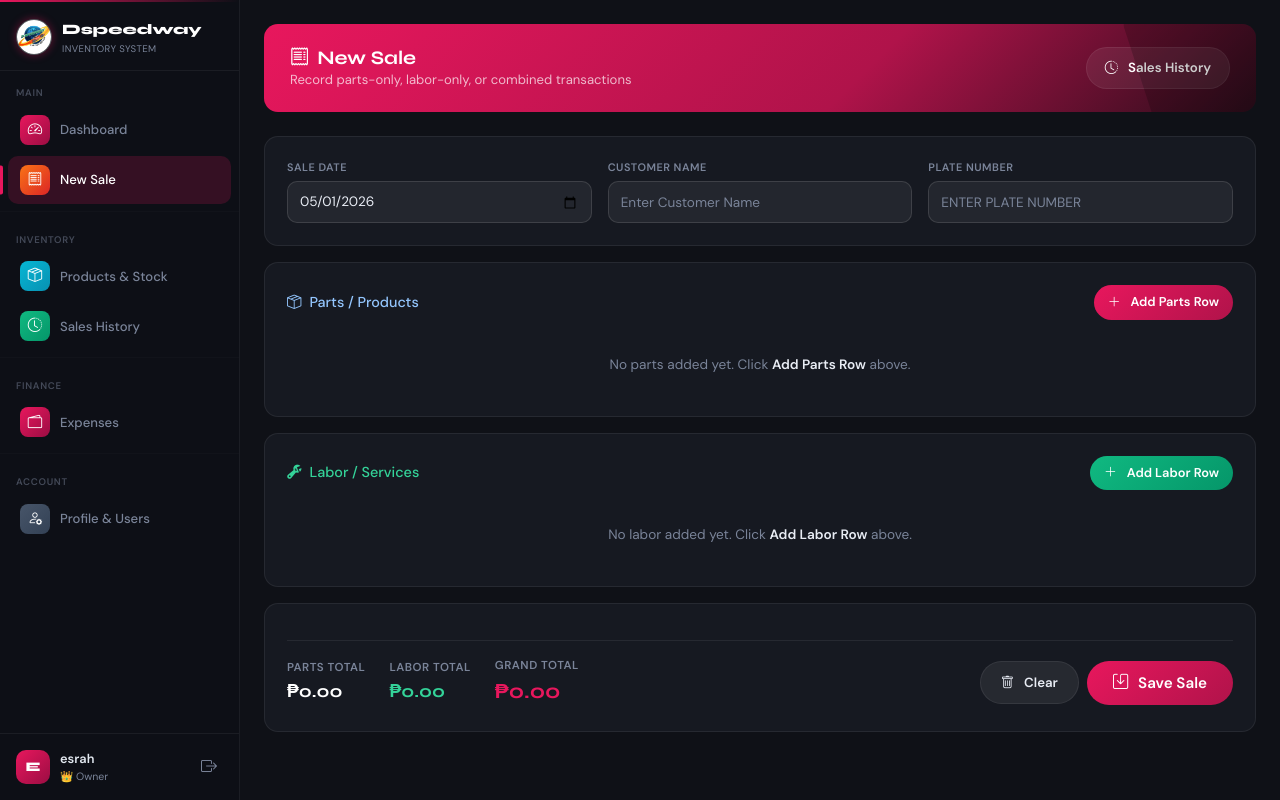
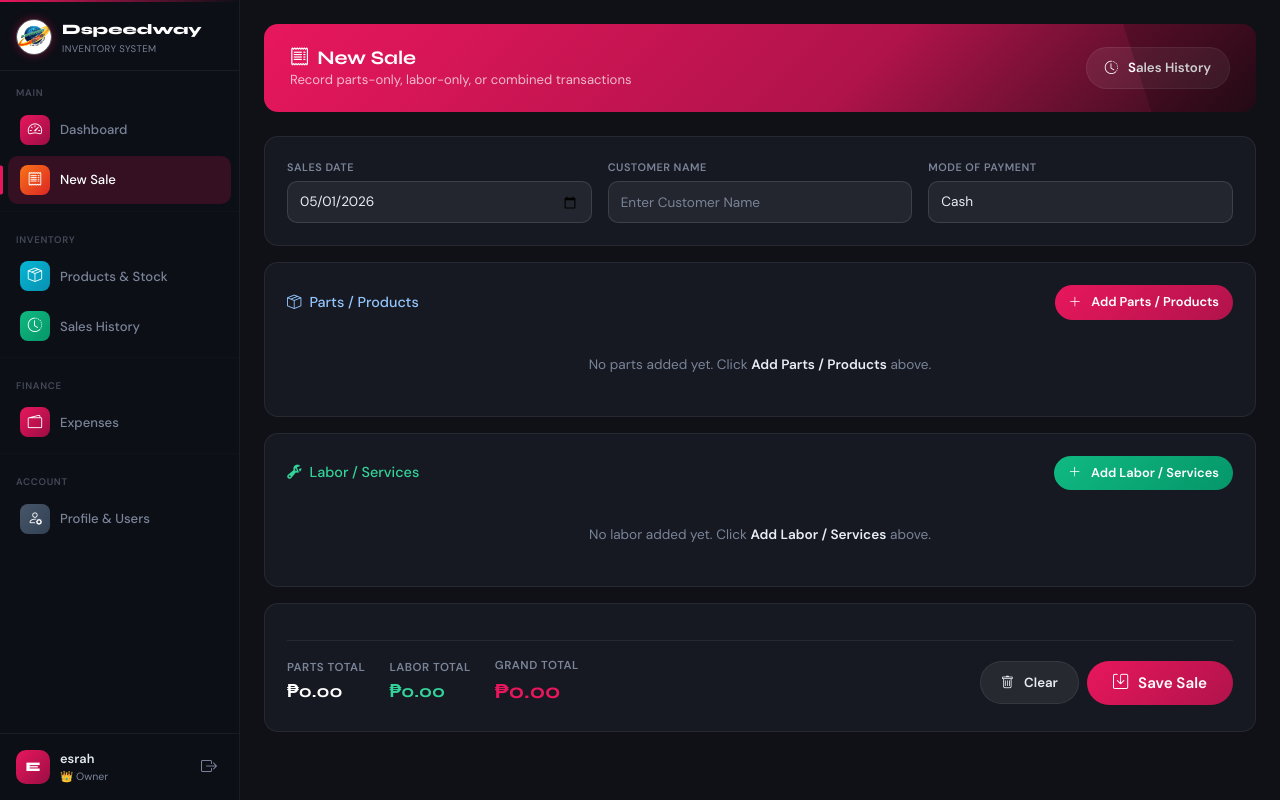
Before and after one commit to GroupKaya2/Inventory, a PHP site: page /sales.php in a window 1280 px wide. Run offline with PHP 8.4, Linux system fonts and the light colour scheme; a user stored in the database is signed in; data comes from the database, SQL or seed files in the repository; some libraries are stand-ins or nearby versions.

Commit message:
Changeees

```diff
--- a/inventory.php
+++ b/inventory.php
@@ -15,7 +15,7 @@ $isOwner    = ($_SESSION['role'] ?? 'manager') === 'owner';
 <head>
     <meta charset="UTF-8">
     <meta name="viewport" content="width=device-width, initial-scale=1.0">
-    <title>Inventory Dspeedway</title>
+    <title>Inventory DSpeedway</title>
     <link rel="preconnect" href="https://fonts.googleapis.com">
     <link href="https://fonts.googleapis.com/css2?family=Syne:wght@700;800&family=DM+Sans:wght@400;500;600&display=swap" rel="stylesheet">
     <link href="https://cdn.jsdelivr.net/npm/bootstrap@5.3.2/dist/css/bootstrap.min.css" rel="stylesheet">
@@ -76,7 +76,7 @@ $isOwner    = ($_SESSION['role'] ?? 'manager') === 'owner';
                     <div class="d-flex gap-2">
                         <?php if ($isOwner): ?>
                             <button class="btn-pink" data-bs-toggle="modal" data-bs-target="#addModal">
-                                <i class="bi bi-plus-lg"></i> Add Part
+                                <i class="bi bi-plus-lg"></i> Add New Product
                             </button>
                         <?php endif; ?>
                         <button class="btn-ghost" id="exportBtn">
@@ -100,7 +100,7 @@ $isOwner    = ($_SESSION['role'] ?? 'manager') === 'owner';
                                     <th>Description / Code</th>
                                     <th>Unit</th>
                                     <th>Cost</th>
-                                    <th>Price</th>
+                                    <th>Selling Price</th>
                                     <th>Margin</th>
                                     <th>Stock</th>
                                     <th>Actions</th>
--- a/login.php
+++ b/login.php
@@ -21,7 +21,7 @@ unset($_SESSION['error']);
 <head>
     <meta charset="UTF-8">
     <meta name="viewport" content="width=device-width, initial-scale=1.0">
-    <title>Login — Dispeedway</title>
+    <title>Login — DSpeedway</title>
     <link rel="preconnect" href="https://fonts.googleapis.com">
     <link href="https://fonts.googleapis.com/css2?family=Syne:wght@700;800&family=DM+Sans:wght@400;500;600&display=swap" rel="stylesheet">
     <link rel="stylesheet" href="https://cdn.jsdelivr.net/npm/bootstrap-icons@1.11.1/font/bootstrap-icons.css">
--- a/profile.php
+++ b/profile.php
@@ -303,7 +303,7 @@ $initials = substr($initials, 0, 2);
 
 <!-- Add Manager Modal -->
 <div class="modal fade" id="addManagerModal" tabindex="-1">
-    <div class="modal-dialog">
+    <div class="modal-dialog  modal-lg modal-dark">
         <div class="modal-content modal-dark">
             <div class="modal-header">
                 <h5 class="modal-title"><i class="bi bi-person-plus me-2"></i>Add Manager</h5>
--- a/sales.php
+++ b/sales.php
@@ -28,7 +28,7 @@ if ($r)
 <head>
     <meta charset="UTF-8">
     <meta name="viewport" content="width=device-width, initial-scale=1.0">
-    <title>New Sale Dispeedway</title>
+    <title>New Sale DSpeedway</title>
     <link rel="preconnect" href="https://fonts.googleapis.com">
     <link href="https://fonts.googleapis.com/css2?family=Syne:wght@700;800&family=DM+Sans:wght@400;500;600&display=swap"
         rel="stylesheet">
@@ -61,7 +61,7 @@ if ($r)
         <div class="sale-card mb-3">
             <div class="row g-3">
                 <div class="col-md-4">
-                    <label class="form-label" style="color:#7a8499;">Sale Date</label>
+                    <label class="form-label" style="color:#7a8499;">Sales Date</label>
                     <input type="date" class="form-control" id="saleDate" value="<?= $today ?>">
                 </div>
                 <div class="col-md-4">
@@ -69,26 +69,28 @@ if ($r)
                     <input type="text" class="form-control" id="customerName" placeholder="Enter Customer Name">
                 </div>
                 <div class="col-md-4">
-                    <label class="form-label" style="color:#7a8499;">Plate Number</label>
-                    <input type="text" class="form-control" id="plateNumber" placeholder="Enter Plate Number"
-                        style="text-transform:uppercase;">
+                    <label class="form-label" style="color:#7a8499;">Mode of Payment</label>
+                    <select class="form-control" id="modeofPayment" name="modeofpayment">
+                        <option value="cash">Cash</option>
+                        <option value="gcash">Gcash</option>
+                    </select>
                 </div>
             </div>
         </div>
 
-        <!-- Parts Section -->
+        <!-- Parts / Products Section -->
         <div class="sale-card mb-3">
             <div class="d-flex justify-content-between align-items-center mb-3">
                 <h6 style="margin:0;font-size:.9rem;color:#93c5fd;"><i class="bi bi-box-seam me-2"></i>Parts / Products
                 </h6>
                 <button type="button" class="btn-pink" style="font-size:.8rem;padding:7px 14px;"
                     onclick="addPartsRow()">
-                    <i class="bi bi-plus-lg me-1"></i>Add Parts Row
+                    <i class="bi bi-plus-lg me-1"></i>Add Parts / Products
                 </button>
             </div>
             <div id="partsContainer"></div>
             <div id="noPartsMsg" style="text-align:center;color:#7a8499;padding:18px 0;font-size:.85rem;">
-                No parts added yet. Click <strong style="color:#e8ecf4;">Add Parts Row</strong> above.
+                No parts added yet. Click <strong style="color:#e8ecf4;">Add Parts / Products</strong> above.
             </div>
         </div>
 
@@ -100,12 +102,12 @@ if ($r)
                 <button type="button" class="btn-pink"
                     style="font-size:.8rem;padding:7px 14px;background:linear-gradient(135deg,#10b981,#059669);"
                     onclick="addLaborRow()">
-                    <i class="bi bi-plus-lg me-1"></i>Add Labor Row
+                    <i class="bi bi-plus-lg me-1"></i>Add Labor / Services
                 </button>
             </div>
             <div id="laborContainer"></div>
             <div id="noLaborMsg" style="text-align:center;color:#7a8499;padding:18px 0;font-size:.85rem;">
-                No labor added yet. Click <strong style="color:#e8ecf4;">Add Labor Row</strong> above.
+                No labor added yet. Click <strong style="color:#e8ecf4;">Add Labor / Services</strong> above.
             </div>
         </div>
 
@@ -267,7 +269,7 @@ if ($r)
             partsRows = []; laborRows = [];
             renderParts(); renderLabor();
             document.getElementById('customerName').value = '';
-            document.getElementById('plateNumber').value = '';
+            document.getElementById('modeofPayment').value = '';
             document.getElementById('saleDate').value = '<?= $today ?>';
             recalc();
         }
@@ -304,7 +306,7 @@ if ($r)
 
             const btn = document.getElementById('submitBtn');
             btn.disabled = true;
-            btn.innerHTML = '<i class="bi bi-hourglass-split me-1"></i>Saving…';
+            btn.innerHTML = '<i class="bi bi-hourglass-split me-1"></i>Saving...';
 
             const items = [
                 ...partsRows.map(r => ({
@@ -328,7 +330,7 @@ if ($r)
             const payload = {
                 sale_date: document.getElementById('saleDate').value,
                 customer_name: document.getElementById('customerName').value.trim(),
-                plate_number: document.getElementById('plateNumber').value.trim().toUpperCase(),
+                mode_of_payment: document.getElementById('modeofPayment').value.trim().toUpperCase(),
                 items,
             };
 
```
Also changed, not shown: backend/sales.php (+4 -4 lines), dashboard.php (+7 -8 lines), expenses.php (+7 -7 lines), sales-history.php (+4 -4 lines).
